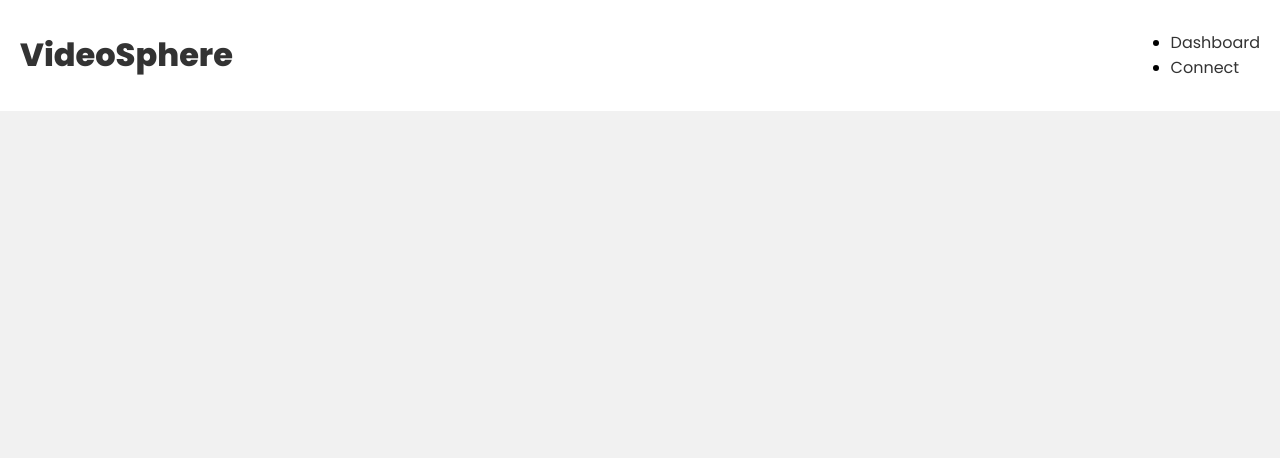
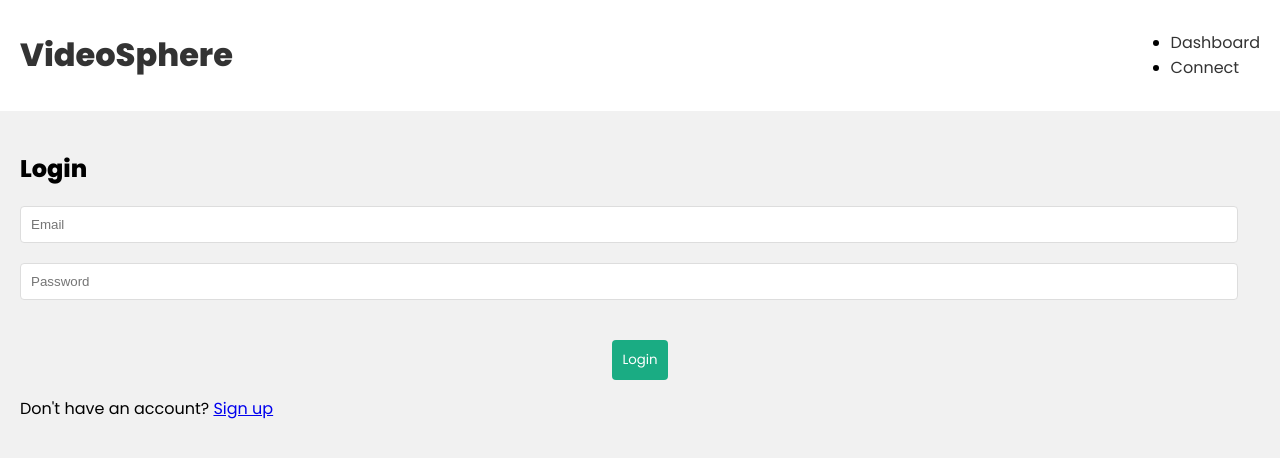
Before and after one commit to threehappypenguins/VideoSphere, a React (Create React App) app in the folder frontend/: page /login in a window 1280 px wide. Shown: the top 458 px of the page. Built offline with nearby package versions, Linux system fonts and the light colour scheme.

Commit message:
Added Login and Signup pages, private routes.

```diff
--- a/frontend/package.json
+++ b/frontend/package.json
@@ -7,6 +7,7 @@
     "@testing-library/jest-dom": "^5.17.0",
     "@testing-library/react": "^13.4.0",
     "@testing-library/user-event": "^13.5.0",
+    "axios": "^1.7.2",
     "date-fns": "^3.6.0",
     "moment-timezone": "^0.5.45",
     "react": "^18.3.1",
--- a/frontend/src/App.js
+++ b/frontend/src/App.js
@@ -1,22 +1,51 @@
+import React, { useEffect } from "react";
 import { BrowserRouter, Routes, Route } from "react-router-dom";
 
 // Pages & components
 import Dashboard from "./pages/Dashboard";
 import Connect from "./pages/Connect";
 import Navbar from "./components/Navbar";
+import Login from "./pages/Login";
+import Signup from "./pages/Signup";
+import PrivateRoute from "./components/PrivateRoute";
+import { MetadataContextProvider } from './context/MetadataContext';
+import setAuthToken from './utils/setAuthToken';
+
+if (localStorage.token) {
+  setAuthToken(localStorage.token);
+}
 
 function App() {
+  useEffect(() => {
+    if (localStorage.token) {
+      setAuthToken(localStorage.token);
+    }
+  }, []);
+
   return (
     <div className="App">
+      <MetadataContextProvider>
         <BrowserRouter>
           <Navbar />
           <div className="pages">
             <Routes>
-            <Route path="/" element={<Dashboard />} />
-            <Route path="/connect" element={<Connect />} />
+              <Route path="/" element={<Login />} />
+              <Route path="/login" element={<Login />} />
+              <Route path="/signup" element={<Signup />} />
+              <Route path="/dashboard" element={
+                <PrivateRoute>
+                  <Dashboard />
+                </PrivateRoute>
+              } />
+              <Route path="/connect" element={
+                <PrivateRoute>
+                  <Connect />
+                </PrivateRoute>
+              } />
             </Routes>
           </div>
         </BrowserRouter>
+      </MetadataContextProvider>
     </div>
   );
 }
--- /dev/null
+++ b/frontend/src/components/PrivateRoute.js
@@ -0,0 +1,9 @@
+import React from 'react';
+import { Navigate } from 'react-router-dom';
+
+const PrivateRoute = ({ children }) => {
+  const token = localStorage.getItem('token');
+  return token ? children : <Navigate to="/login" />;
+};
+
+export default PrivateRoute;
--- /dev/null
+++ b/frontend/src/pages/Login.js
@@ -0,0 +1,46 @@
+import React, { useState } from "react";
+import axios from "axios";
+import { useNavigate } from "react-router-dom";
+
+const Login = () => {
+  const [email, setEmail] = useState("");
+  const [password, setPassword] = useState("");
+  const history = useNavigate();
+
+  const handleSubmit = async (e) => {
+    e.preventDefault();
+    try {
+      const response = await axios.post("/auth/login", { email, password });
+      localStorage.setItem("token", response.data.token);
+      history.push("/dashboard");
+    } catch (err) {
+      console.error("Error logging in", err);
+    }
+  };
+
+  return (
+    <form onSubmit={handleSubmit}>
+      <h2>Login</h2>
+      <input
+        type="email"
+        placeholder="Email"
+        value={email}
+        onChange={(e) => setEmail(e.target.value)}
+        required
+      />
+      <input
+        type="password"
+        placeholder="Password"
+        value={password}
+        onChange={(e) => setPassword(e.target.value)}
+        required
+      />
+      <button type="submit">Login</button>
+      <p>
+        Don't have an account? <a href="/signup">Sign up</a>
+      </p>
+    </form>
+  );
+};
+
+export default Login;
--- /dev/null
+++ b/frontend/src/pages/Signup.js
@@ -0,0 +1,45 @@
+import React, { useState } from "react";
+import axios from "axios";
+import { useNavigate } from "react-router-dom";
+
+const Signup = () => {
+  const [email, setEmail] = useState("");
+  const [password, setPassword] = useState("");
+  const history = useNavigate();
+
+  const handleSubmit = async (e) => {
+    e.preventDefault();
+    try {
+      await axios.post("/auth/signup", {email, password });
+      history.push("/login");
+    } catch (err) {
+      console.error("Error signing up", err);
+    }
+  };
+
+  return (
+    <form onSubmit={handleSubmit}>
+      <h2>Sign Up</h2>
+      <input
+        type="email"
+        placeholder="Email"
+        value={email}
+        onChange={(e) => setEmail(e.target.value)}
+        required
+      />
+      <input
+        type="password"
+        placeholder="Password"
+        value={password}
+        onChange={(e) => setPassword(e.target.value)}
+        required
+      />
+      <button type="submit">Sign Up</button>
+      <p>
+        Already have an account? <a href="/login">Log in</a>
+      </p>
+    </form>
+  );
+};
+
+export default Signup;
--- /dev/null
+++ b/frontend/src/utils/setAuthToken.js
@@ -0,0 +1,11 @@
+import axios from 'axios';
+
+const setAuthToken = token => {
+  if (token) {
+    axios.defaults.headers.common['Authorization'] = `Bearer ${token}`;
+  } else {
+    delete axios.defaults.headers.common['Authorization'];
+  }
+};
+
+export default setAuthToken;
```
Also changed, not shown: 1 other file (tests, documents, lock files or other folders). Lines whose indentation alone changed are shown as unchanged.
